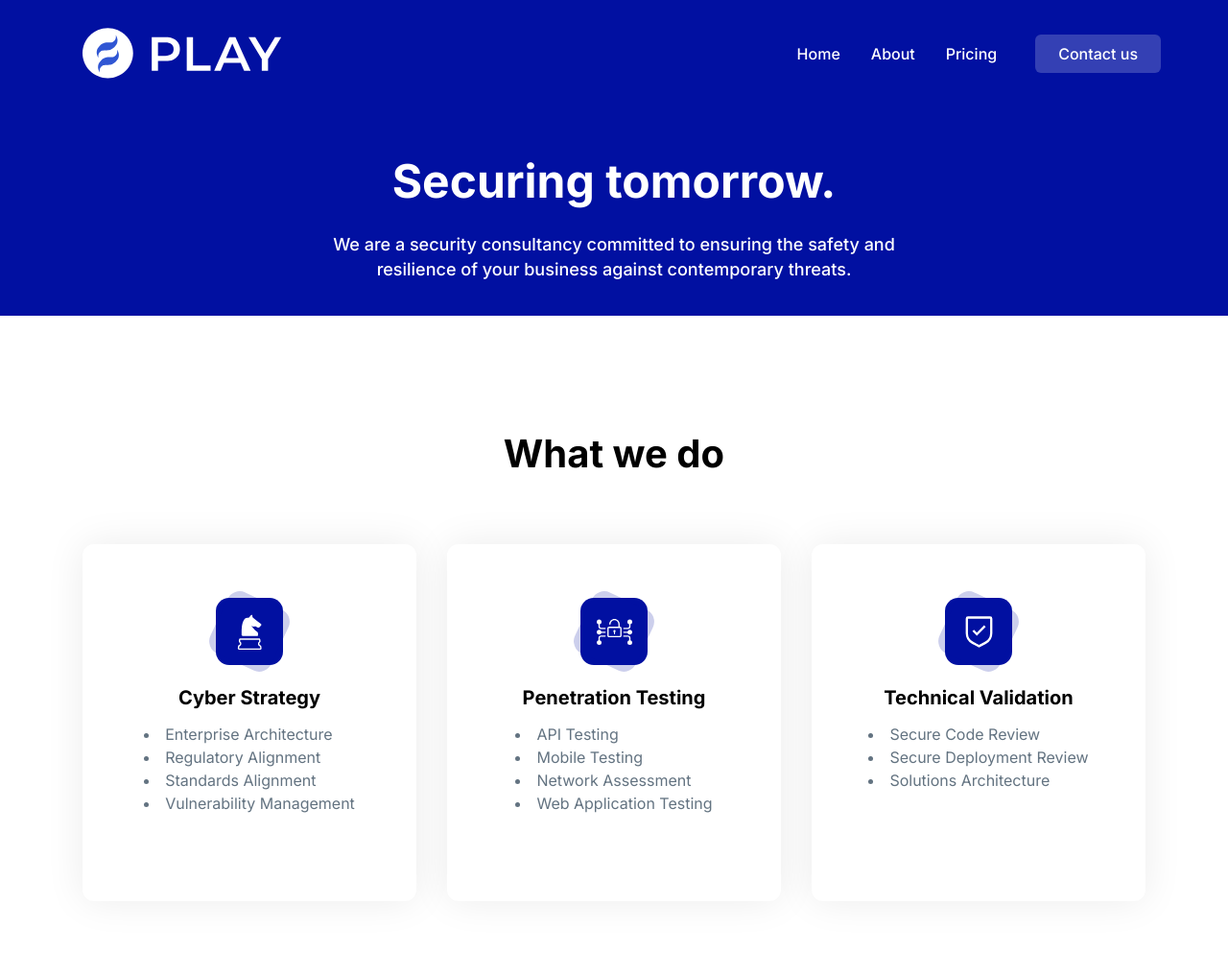
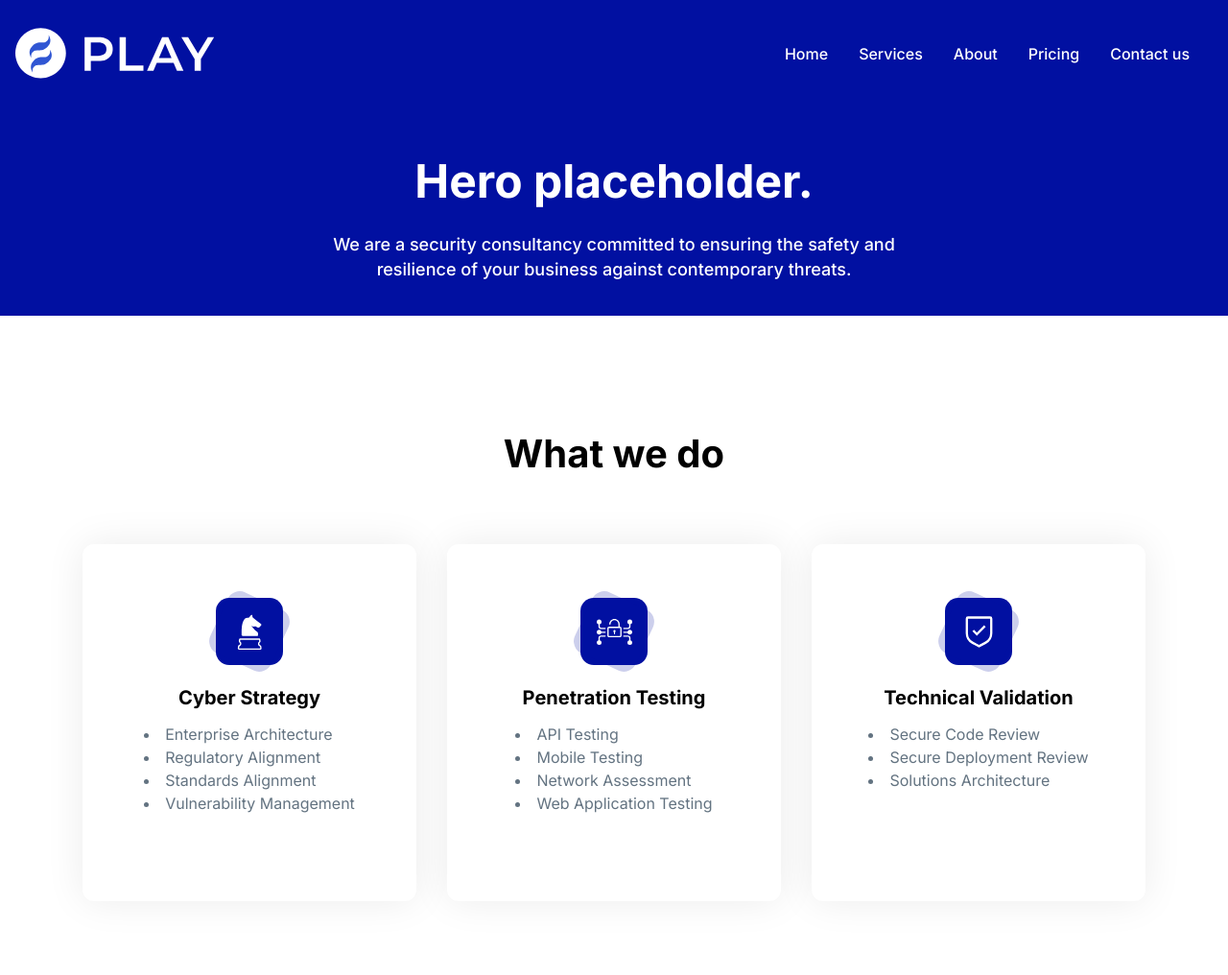
Before and after one commit to farnham-security/farnham-site, a website: page index.html in a window 1280 px wide. Shown: the top 1016 px of the page at 96% size. Drawn offline with Linux system fonts and the light colour scheme.

Commit message:
Fix navbar

```diff
--- a/index.html
+++ b/index.html
@@ -17,41 +17,42 @@
     </script>
   </head>
   <body>
-    <div class="absolute bg-transparent flex left-0 top-0 ud-header w-full z-40">
-      <div class="container">
-        <div class="-mx-4 flex items-center relative">
+    <div class="absolute bg-transparent flex w-full z-40">
       <div class="max-w-full px-4 w-60">
-            <div class="block navbar-logo py-5 w-full">
+        <div class="block py-5 w-full">
           <img alt="logo" class="header-logo w-full" src="src/assets/images/logo/logo-white.svg">
         </div>
       </div>
       <div class="flex items-center px-4 lg:ml-auto">
-            <nav class="absolute bg-transparent block hidden lg:bg-transparent lg:block lg:max-w-full lg:px-4 lg:py-0 lg:px-6 lg:py-0 lg:shadow-none lg:static lg:w-full lg:shadow-none max-w-[250px] py-5 px-4 right-4 rounded-lg shadow-lg top-full w-full xl:px-6">
+        <nav class="absolute bg-transparent block hidden lg:block lg:max-w-full lg:px-4 lg:px-6 lg:shadow-none lg:static max-w-[250px] py-5 px-4 right-4 rounded-lg shadow-lg top-full w-full xl:px-6">
             <ul class="block lg:flex 2xl:ml-20">
               <li class="group relative">
-                    <a href="#home" class="flex font-medium group-hover:opacity-70 group-hover:text-primary lg:inline-flex lg:group-hover:text-white lg:group-hover:opacity-70 lg:mr-0 lg:px-0 lg:py-6 lg:text-white mx-8 py-2 text-base ud-menu-scroll">
+                <a href="#home" class="flex font-medium group-hover:opacity-70 group-hover:text-primary lg:group-hover:text-white lg:group-hover:opacity-70 lg:mr-0 lg:py-6 lg:text-white mx-8 py-2 text-base ud-menu-scroll">
                   Home
                 </a>
               </li>
               <li class="group relative">
-                    <a href="#about" class="flex font-medium group-hover:opacity-70 group-hover:text-primary lg:inline-flex lg:group-hover:text-white lg:group-hover:opacity-70 lg:mr-0 lg:px-0 lg:py-6 lg:text-white mx-8 py-2 text-base ud-menu-scroll">
+                <a href="#services" class="flex font-medium group-hover:opacity-70 group-hover:text-primary lg:group-hover:text-white lg:group-hover:opacity-70 lg:mr-0 lg:py-6 lg:text-white mx-8 py-2 text-base ud-menu-scroll">
+                  Services
+                </a>
+              </li>
+              <li class="group relative">
+                <a href="#about" class="flex font-medium group-hover:opacity-70 group-hover:text-primary lg:group-hover:text-white lg:group-hover:opacity-70 lg:mr-0 lg:py-6 lg:text-white mx-8 py-2 text-base ud-menu-scroll">
                   About
                 </a>
               </li>
               <li class="group relative">
-                    <a href="#pricing" class="flex font-medium group-hover:opacity-70 group-hover:text-primary lg:inline-flex lg:group-hover:text-white lg:group-hover:opacity-70 lg:mr-0 lg:px-0 lg:py-6 lg:text-white mx-8 py-2 text-base ud-menu-scroll">
+                <a href="#pricing" class="flex font-medium group-hover:opacity-70 group-hover:text-primary lg:group-hover:text-white lg:group-hover:opacity-70 lg:mr-0 lg:py-6 lg:text-white mx-8 py-2 text-base ud-menu-scroll">
                   Pricing
+                </a>
+              </li>
+              <li class="group relative">
+                <a href="#contact" class="flex font-medium group-hover:opacity-70 group-hover:text-primary lg:group-hover:text-white lg:group-hover:opacity-70 lg:mr-0 lg:py-6 lg:text-white mx-8 py-2 text-base ud-menu-scroll">
+                  Contact us
                 </a>
               </li>
             </ul>
           </nav>
-          </div>
-          <div class="flex justify-end lg:pr-0 pr-16">
-            <a href="#contact" class="bg-opacity-20 bg-white font-medium px-6 py-2 rounded-md text-base text-white">
-              Contact us
-            </a>
-          </div>
-        </div>
       </div>
     </div>
     <div id="home" class="bg-primary lg:pt-[160px] md:pt-[130px] overflow-hidden pt-[120px] relative">
@@ -60,7 +61,7 @@
           <div class="px-4 w-full">
             <div data-wow-delay=".2s" class="fadeInUp hero-content max-w-[780px] mx-auto text-center wow">
               <h1 class="font-bold leading-[1.2] leading-snug lg:leading-[1.2] lg:text-5xl mb-6 sm:leading-snug sm:text-4xl text-3xl text-white">
-                Securing tomorrow.
+                Hero placeholder.
               </h1>
               <p class="font-medium max-w-[600px] mb-9 mx-auto sm:leading-[1.44] sm:text-lg text-base text-white">
                 We are a security consultancy committed to ensuring the safety and resilience of your business against contemporary threats.
```
Also changed, not shown: src/assets/css/style.css. Lines whose indentation alone changed are shown as unchanged.
